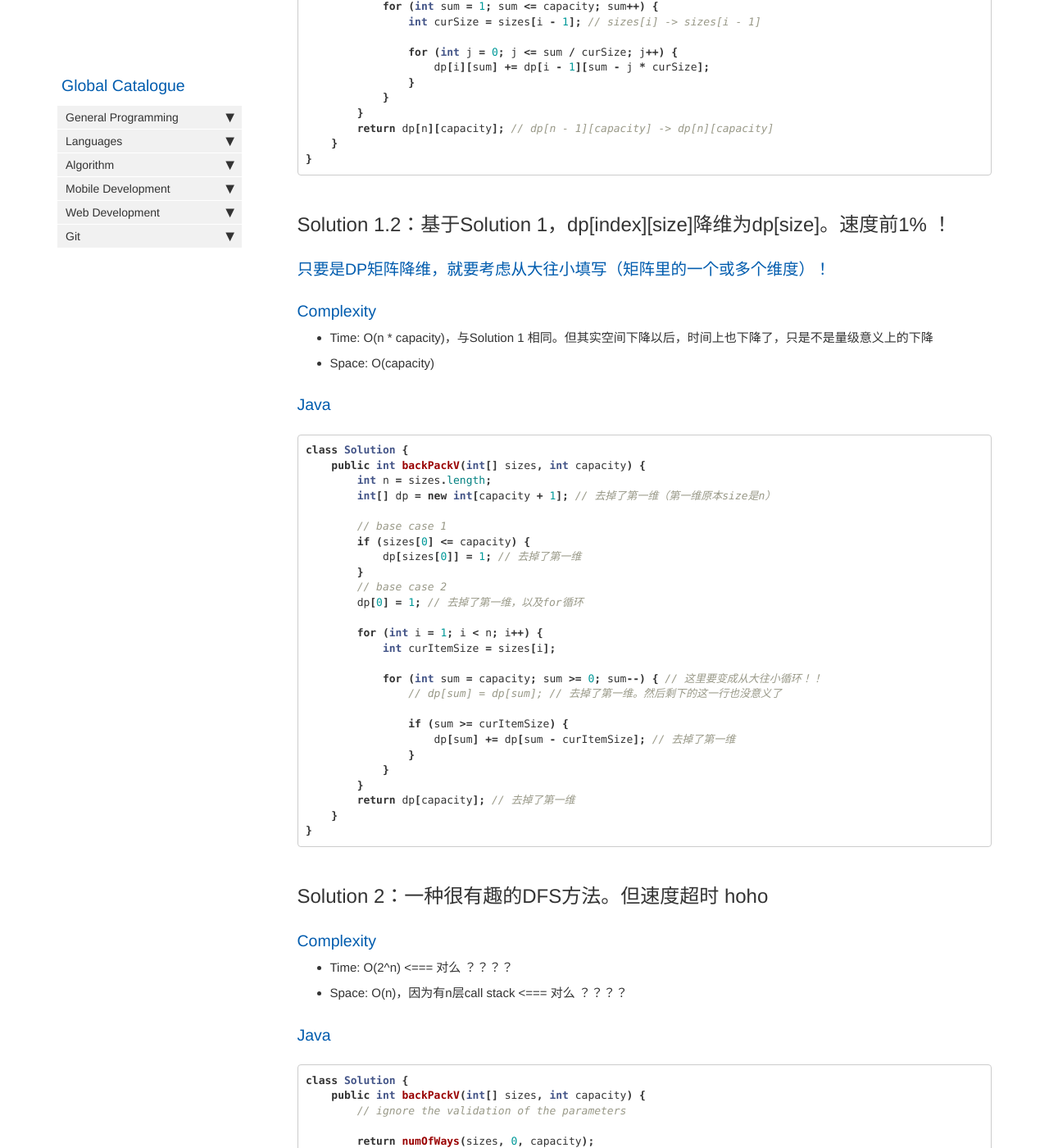
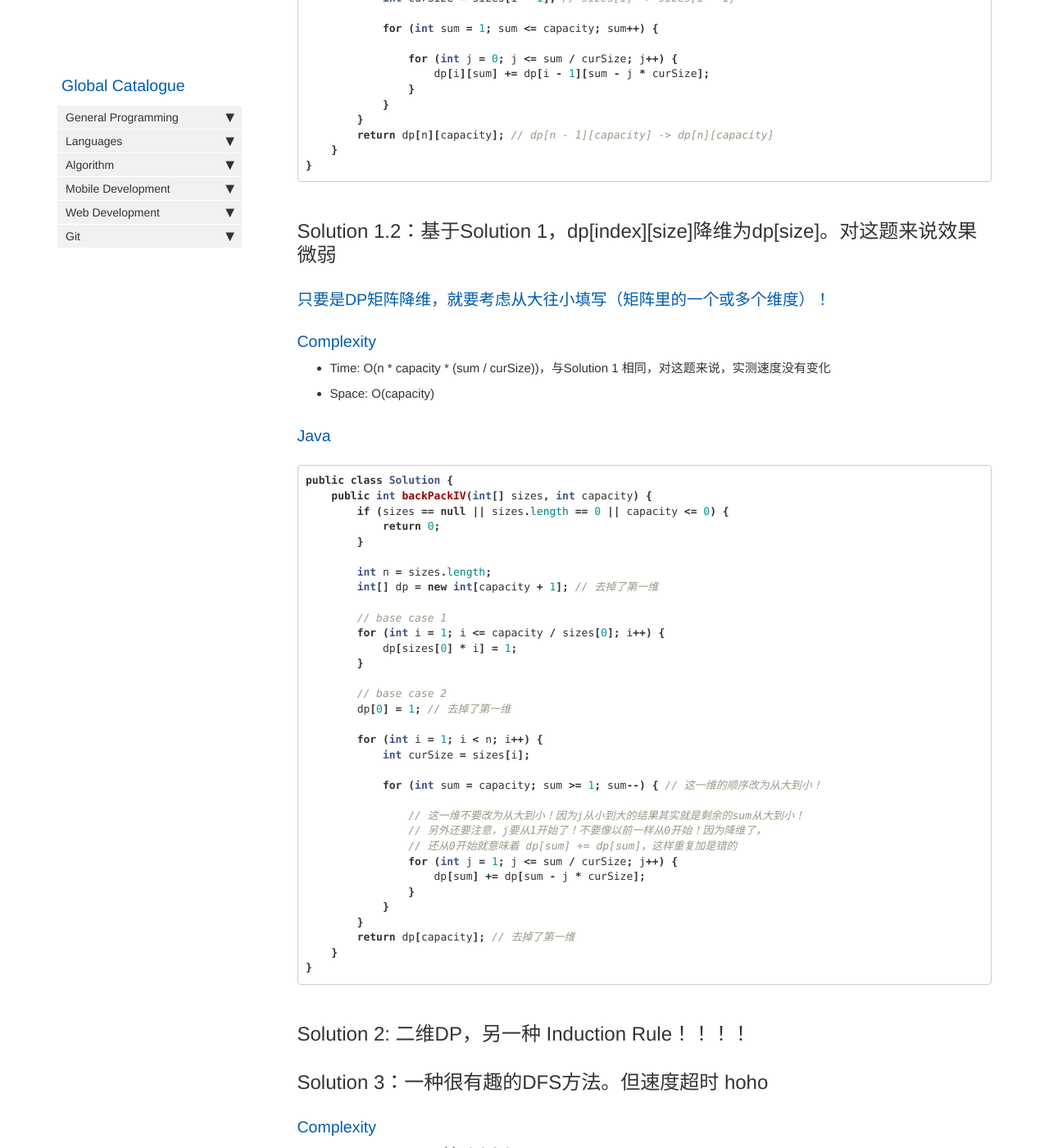
Before and after one commit to HungryOrc/hungryorc.github.io, a Jekyll site: the page built from pages/algorithm/algorithm_backpack_unlimited_1Attr_exactFill_returnNumOfSolutions.md, in a window 1280 px wide and 1400 px high, scrolled down 2380 px. Shown: the whole window at 82% size. Built offline with Jekyll 4.4.1, drawn with Linux system fonts in a browser that asks for light colours; nearby versions of some CDN libraries; comment, search, counter and statistics services are not loaded; some of the changed text lies outside the part shown.

Commit message:
Update algorithm_backpack_unlimited_1Attr_exactFill_returnNumOfSolutions.md

````diff
--- a/pages/algorithm/algorithm_backpack_unlimited_1Attr_exactFill_returnNumOfSolutions.md
+++ b/pages/algorithm/algorithm_backpack_unlimited_1Attr_exactFill_returnNumOfSolutions.md
@@ -33,7 +33,7 @@
 * Return: `dp[n - 1][capacity of backpack]`
 
 ### Complexity
-* Time: O(n * capacity), 其中n是items的个数
+* Time: O(n * capacity * (sum / curSize)), 其中n是items的个数
 * Space: O(n * capacity)。可以优化为 O(capacity)，因为dp矩阵里，第i行永远只用到第i-1行
 
 ### Java
@@ -58,8 +58,9 @@
         }
 
         for (int i = 1; i < n; i++) {
+            int curSize = sizes[i];
+
             for (int sum = 1; sum <= capacity; sum++) {
-                int curSize = sizes[i];
 
                 for (int j = 0; j <= sum / curSize; j++) {
                     dp[i][sum] += dp[i - 1][sum - j * curSize];
@@ -71,13 +72,13 @@
 }
 ```
 
-## Solution 1.1：基于Solution 1，使用Offset One方法。对这题来说，简化代码和速度提升都很有限
+## Solution 1.1：基于Solution 1，使用Offset One方法。对这题来说效果微弱
 所谓的Offset One方法，就是：dp[i][j] 里的 i 原本意思是 index为i的元素，现在意思是 **第i个** 元素。这样设置以后，对有些题目，代码能简化不少，对有些题目作用不明显
 
 Offset One方法不能降低时间和空间复杂度
 
 ### Complexity
-* Time: O(n * capacity)，与Solution 1 相同
+* Time: O(n * capacity * (sum / curSize))，与Solution 1 相同
 * Space: O(n * capacity)，与Solution 1 相同
 
 ### Java
@@ -99,8 +100,9 @@
         }
 
         for (int i = 1; i <= n; i++) { // i < n i <= n
+            int curSize = sizes[i - 1]; // sizes[i] -> sizes[i - 1]
+
             for (int sum = 1; sum <= capacity; sum++) {
-                int curSize = sizes[i - 1]; // sizes[i] -> sizes[i - 1]
 
                 for (int j = 0; j <= sum / curSize; j++) {
                     dp[i][sum] += dp[i - 1][sum - j * curSize];
@@ -112,36 +114,43 @@
 }
 ```
 
-## Solution 1.2：基于Solution 1，dp[index][size]降维为dp[size]。速度前1% ！
+## Solution 1.2：基于Solution 1，dp[index][size]降维为dp[size]。对这题来说效果微弱
 
 ### 只要是DP矩阵降维，就要考虑从大往小填写（矩阵里的一个或多个维度）！
 
 ### Complexity
-* Time: O(n * capacity)，与Solution 1 相同。但其实空间下降以后，时间上也下降了，只是不是量级意义上的下降
+* Time: O(n * capacity * (sum / curSize))，与Solution 1 相同，对这题来说，实测速度没有变化
 * Space: O(capacity)
 
 ### Java
 ```java
-class Solution {
-    public int backPackV(int[] sizes, int capacity) {
+public class Solution {
+    public int backPackIV(int[] sizes, int capacity) {
+        if (sizes == null || sizes.length == 0 || capacity <= 0) {
+            return 0;
+        }
+
         int n = sizes.length;
-        int[] dp = new int[capacity + 1]; // 去掉了第一维（第一维原本size是n）
+        int[] dp = new int[capacity + 1]; // 去掉了第一维
 
         // base case 1
-        if (sizes[0] <= capacity) {
-            dp[sizes[0]] = 1; // 去掉了第一维
+        for (int i = 1; i <= capacity / sizes[0]; i++) {
+            dp[sizes[0] * i] = 1;
         }
+
         // base case 2
-        dp[0] = 1; // 去掉了第一维，以及for循环
+        dp[0] = 1; // 去掉了第一维
 
         for (int i = 1; i < n; i++) {
-            int curItemSize = sizes[i];
+            int curSize = sizes[i];
 
-            for (int sum = capacity; sum >= 0; sum--) { // 这里要变成从大往小循环！！
-                // dp[sum] = dp[sum]; // 去掉了第一维。然后剩下的这一行也没意义了
+            for (int sum = capacity; sum >= 1; sum--) { // 这一维的顺序改为从大到小！
 
-                if (sum >= curItemSize) {
-                    dp[sum] += dp[sum - curItemSize]; // 去掉了第一维
+                // 这一维不要改为从大到小！因为j从小到大的结果其实就是剩余的sum从大到小！
+                // 另外还要注意，j要从1开始了！不要像以前一样从0开始！因为降维了，
+                // 还从0开始就意味着 dp[sum] += dp[sum]，这样重复加是错的
+                for (int j = 1; j <= sum / curSize; j++) {
+                    dp[sum] += dp[sum - j * curSize];
                 }
             }
         }
@@ -150,7 +159,14 @@
 }
 ```
 
-## Solution 2：一种很有趣的DFS方法。但速度超时 hoho
+## Solution 2: 二维DP，另一种 Induction Rule！！！！
+
+
+
+
+
+
+## Solution 3：一种很有趣的DFS方法。但速度超时 hoho
 
 ### Complexity
 * Time: O(2^n) <=== 对么 ？？？？
````
